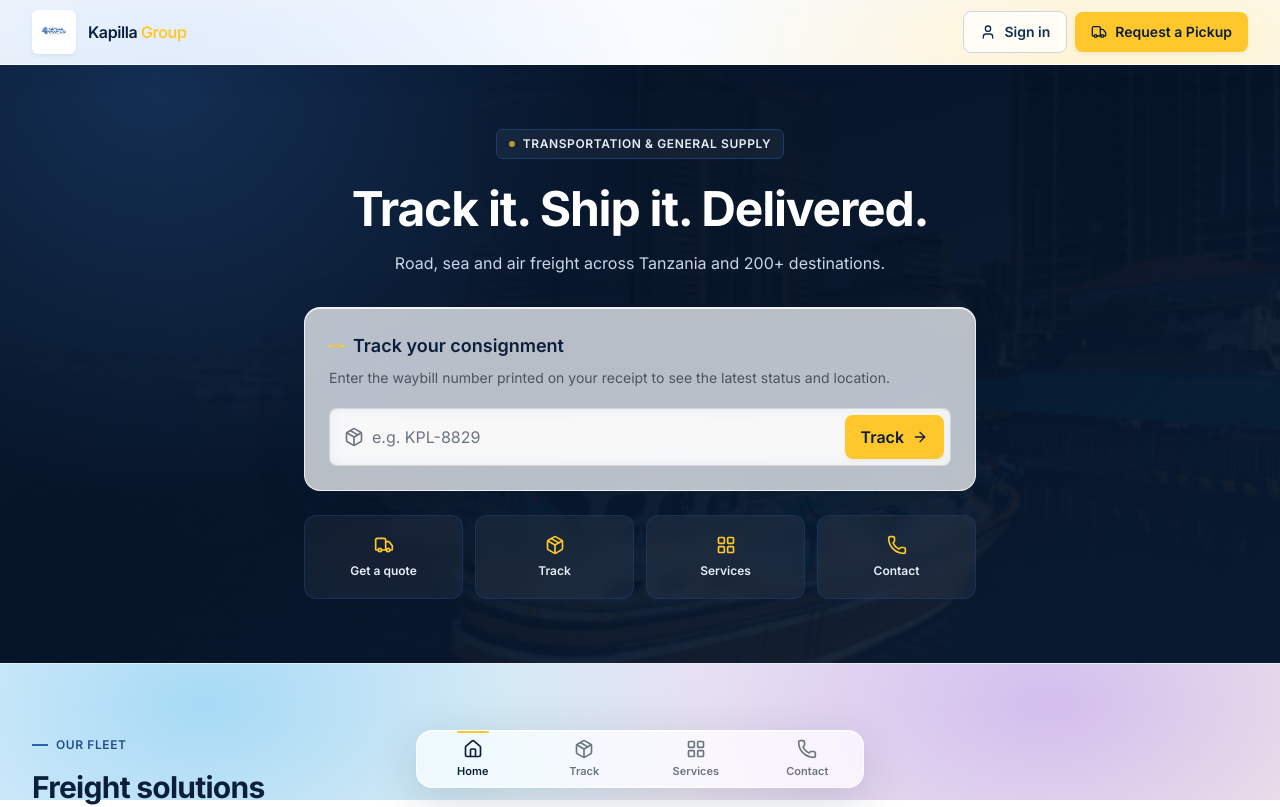
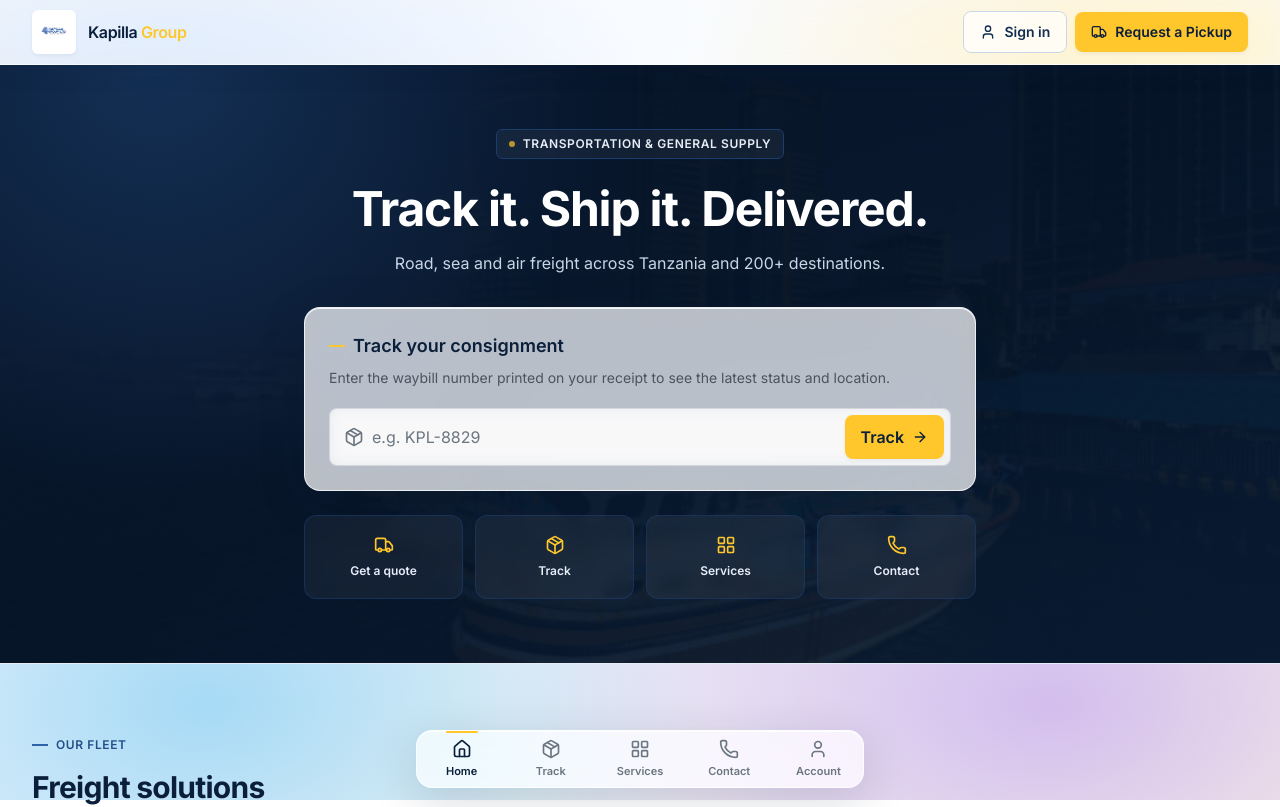
Before and after one commit to kingkai12-hub/KAPILLA, a Next.js app: page / in a window 1280 px wide. Shown: the top 807 px of the page. Built offline with nearby package versions, Linux system fonts and the light colour scheme.

Commit message:
feat(ui): add an Account tab to the app bottom dock
Follows the visible sign-in entry in the header: the dock now carries an
Account tab that opens the staff portal login, so the entry point is
reachable with a thumb from anywhere on the home screen.

```diff
--- a/components/AppTabBar.tsx
+++ b/components/AppTabBar.tsx
@@ -2,7 +2,7 @@
 
 import { useEffect, useState } from 'react';
 import Link from 'next/link';
-import { Home, Package, LayoutGrid, Phone } from 'lucide-react';
+import { Home, Package, LayoutGrid, Phone, User } from 'lucide-react';
 import { clsx } from 'clsx';
 import { twMerge } from 'tailwind-merge';
 
@@ -26,6 +26,7 @@ const TABS = [
   { href: '#tracking', label: 'Track', icon: Package },
   { href: '#services', label: 'Services', icon: LayoutGrid },
   { href: '#contact', label: 'Contact', icon: Phone },
+  { href: '/staff/login', label: 'Account', icon: User },
 ];
 
 export default function AppTabBar() {
```
